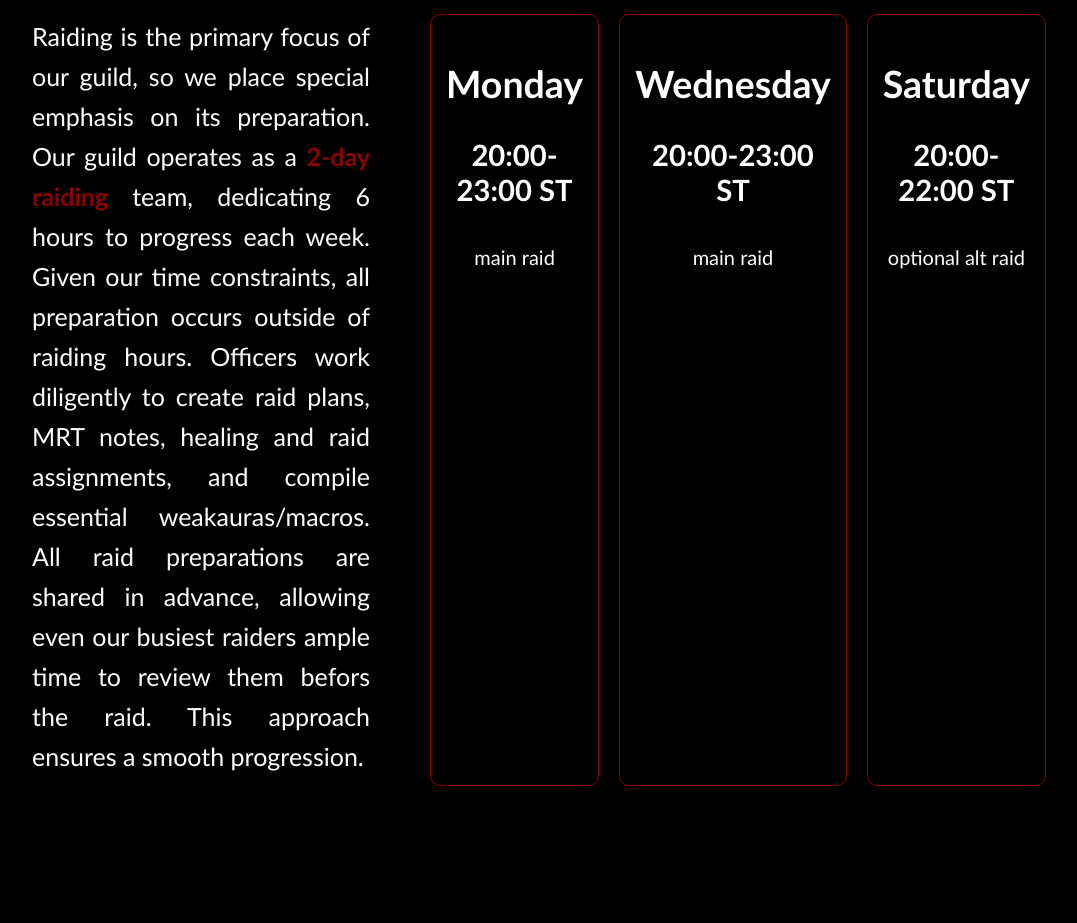
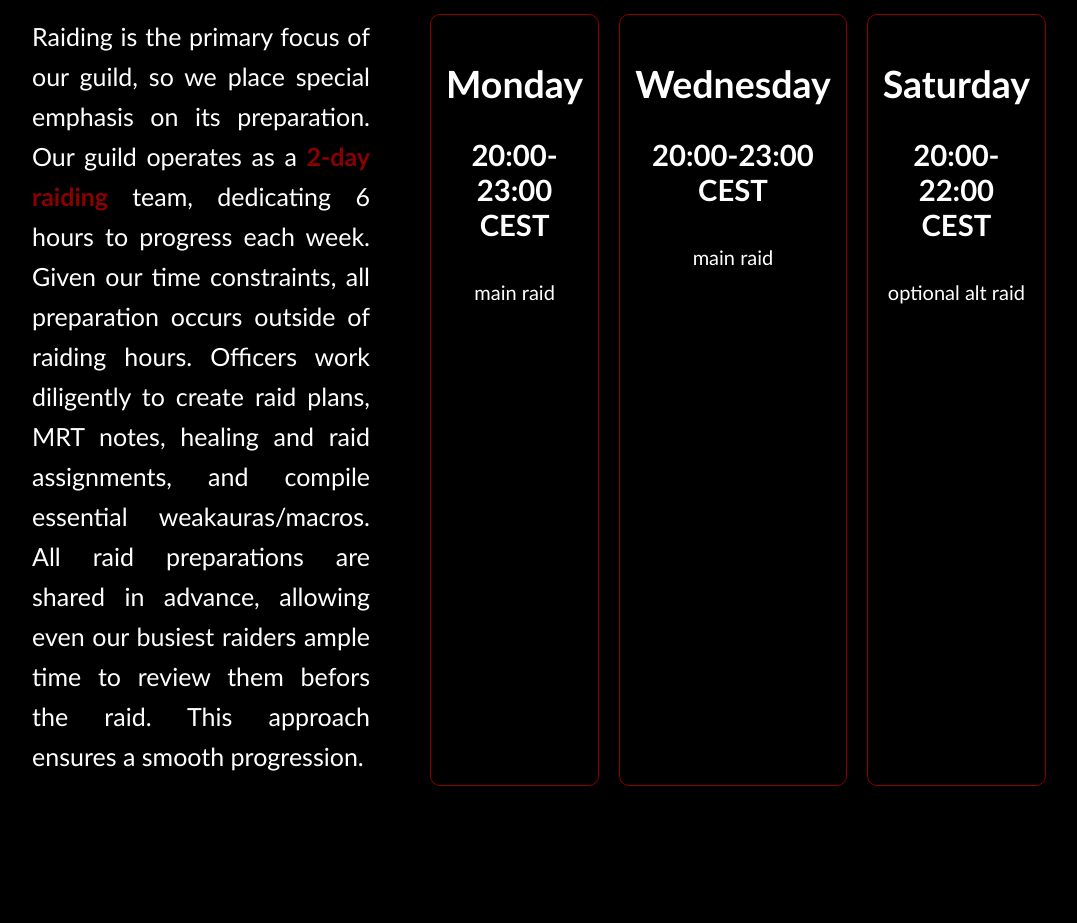
Before and after one commit to Losticorn/guildpage, a React (Vite) app: page / in a window 1280 px wide. Shown: the part 1700-2623 px from the top of the page, without its empty margins (96-1173 px from the left). Built offline with nearby package versions, Linux system fonts and the light colour scheme.

Commit message:
fixed raiding-section width to 40vw

```diff
--- a/src/components/Card-raid-day.jsx
+++ b/src/components/Card-raid-day.jsx
@@ -5,19 +5,19 @@ function CardRaidDay() {
     <div className="raid-days">
       <div>
         <h2>Monday</h2>
-        <h3>20:00-23:00 ST</h3>
+        <h3>20:00-23:00 CEST</h3>
         <p>main raid</p>
       </div>
 
       <div>
         <h2>Wednesday</h2>
-        <h3>20:00-23:00 ST</h3>
+        <h3>20:00-23:00 CEST</h3>
         <p>main raid</p>
       </div>
 
       <div>
         <h2>Saturday</h2>
-        <h3>20:00-22:00 ST</h3>
+        <h3>20:00-22:00 CEST</h3>
         <p>optional alt raid</p>
       </div>
     </div>
--- a/src/index.css
+++ b/src/index.css
@@ -221,6 +221,10 @@ body{
 
 .raiding{
   display: flex;
+}
+
+.raiding-section{
+  width: 40vw;
 }
 
 .recruitment .join-button{
```
